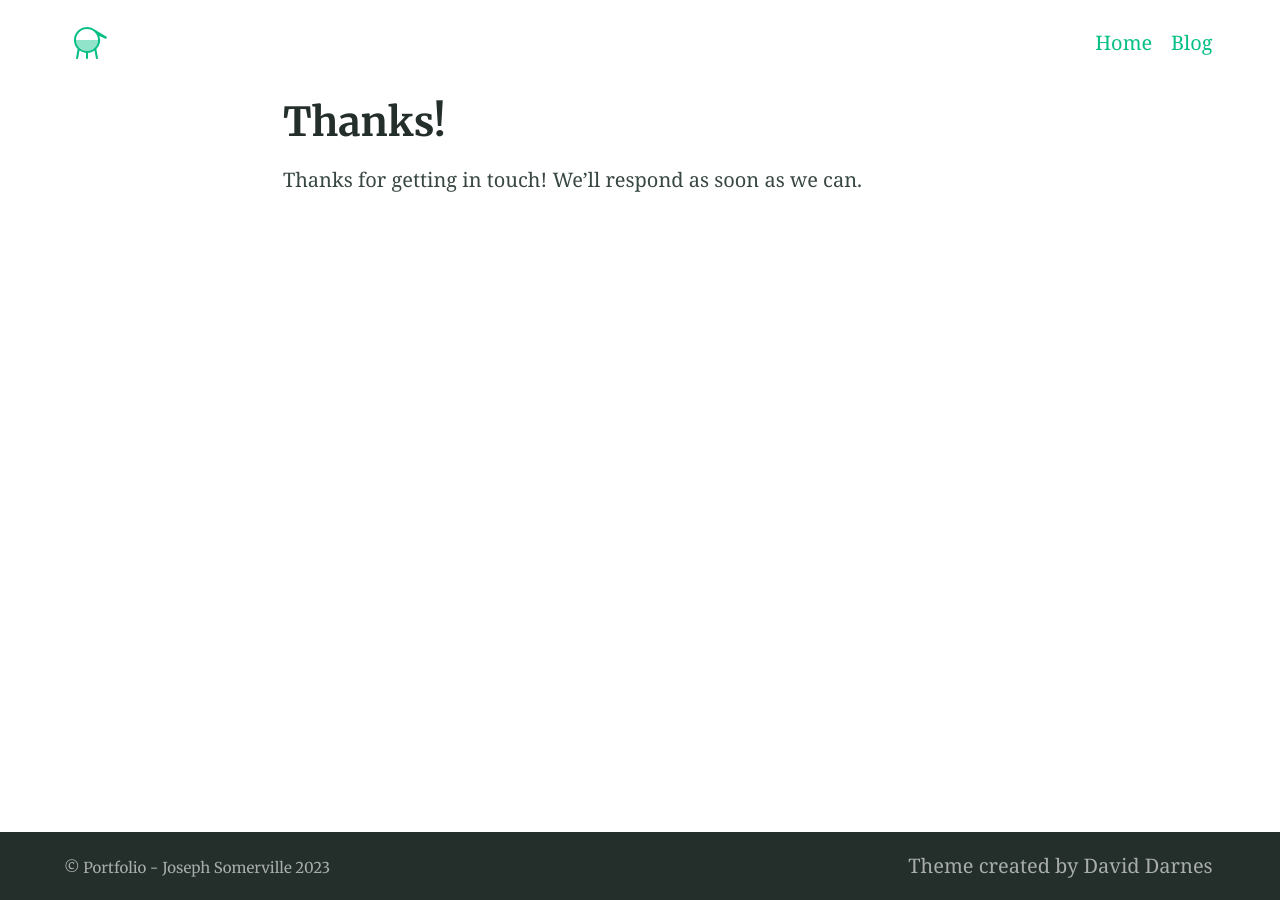
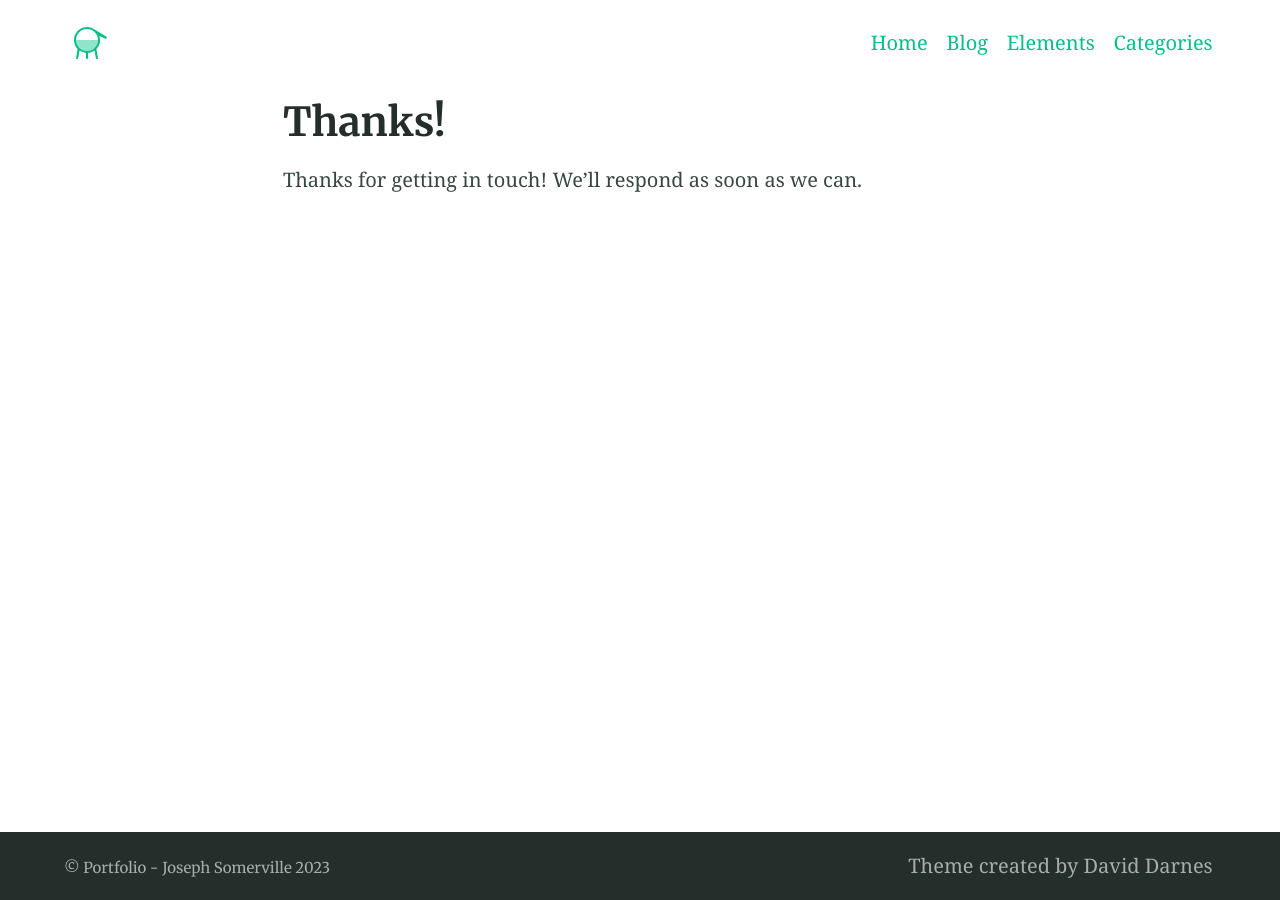
Before and after one commit to Jsomerville1/Jsomerville1.github.io, a Jekyll site: the page built from thanks.md, in a window 1280 px wide. Built offline with Jekyll 4.4.1, drawn with Linux system fonts in a browser that asks for light colours.

Commit message:
Update _config.yml
Adding sections - categories, elements

```diff
--- a/_config.yml
+++ b/_config.yml
@@ -124,8 +124,11 @@ navigation_header:
 - title: Home
   url: /
 - title: Blog
-  url: /blog
-
+  url: /blog/
+- title: Elements
+  url: /elements/
+- title: Categories
+  url: /categories/
 
 navigation_footer:
 - title: Theme created by David Darnes
```
